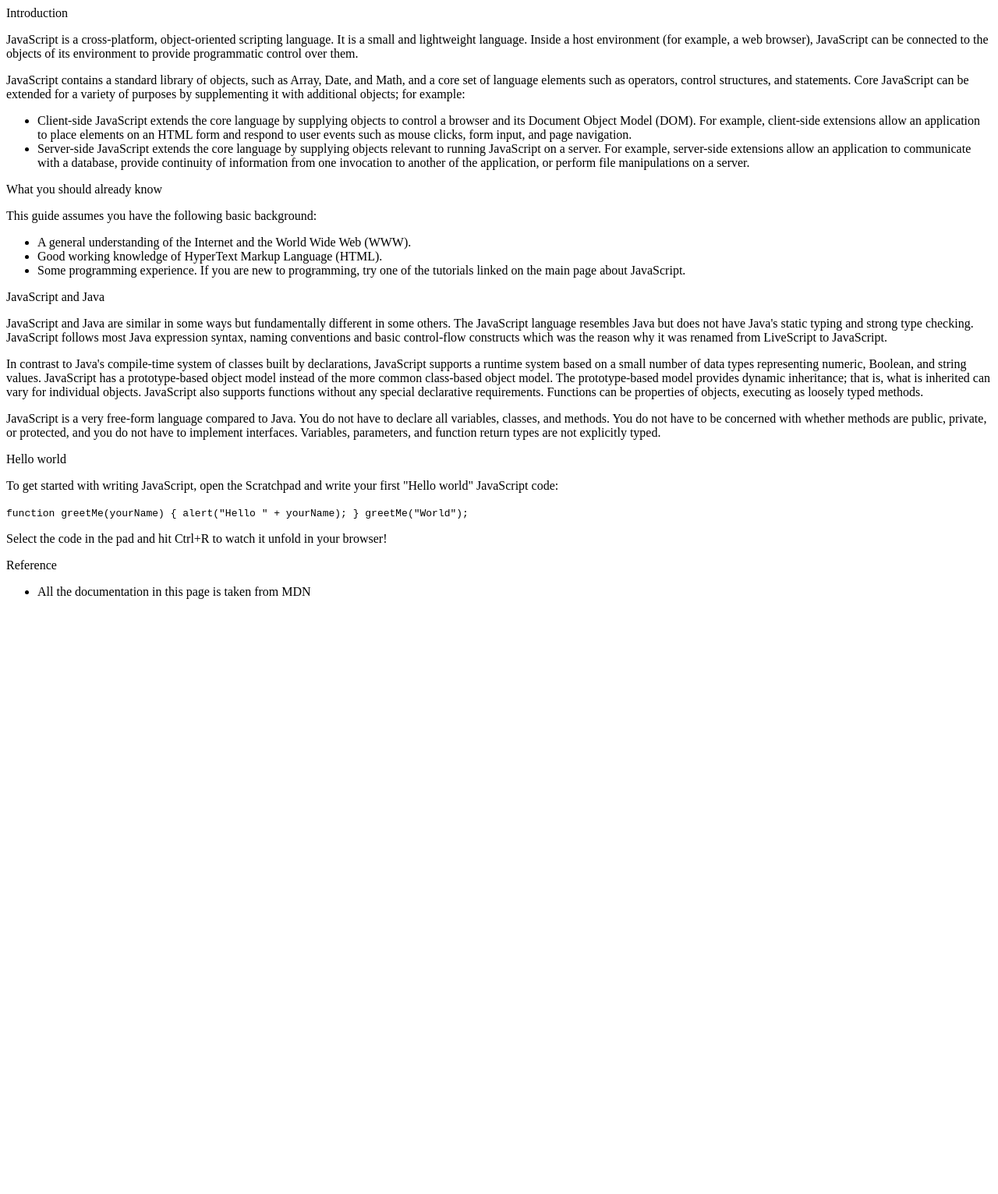
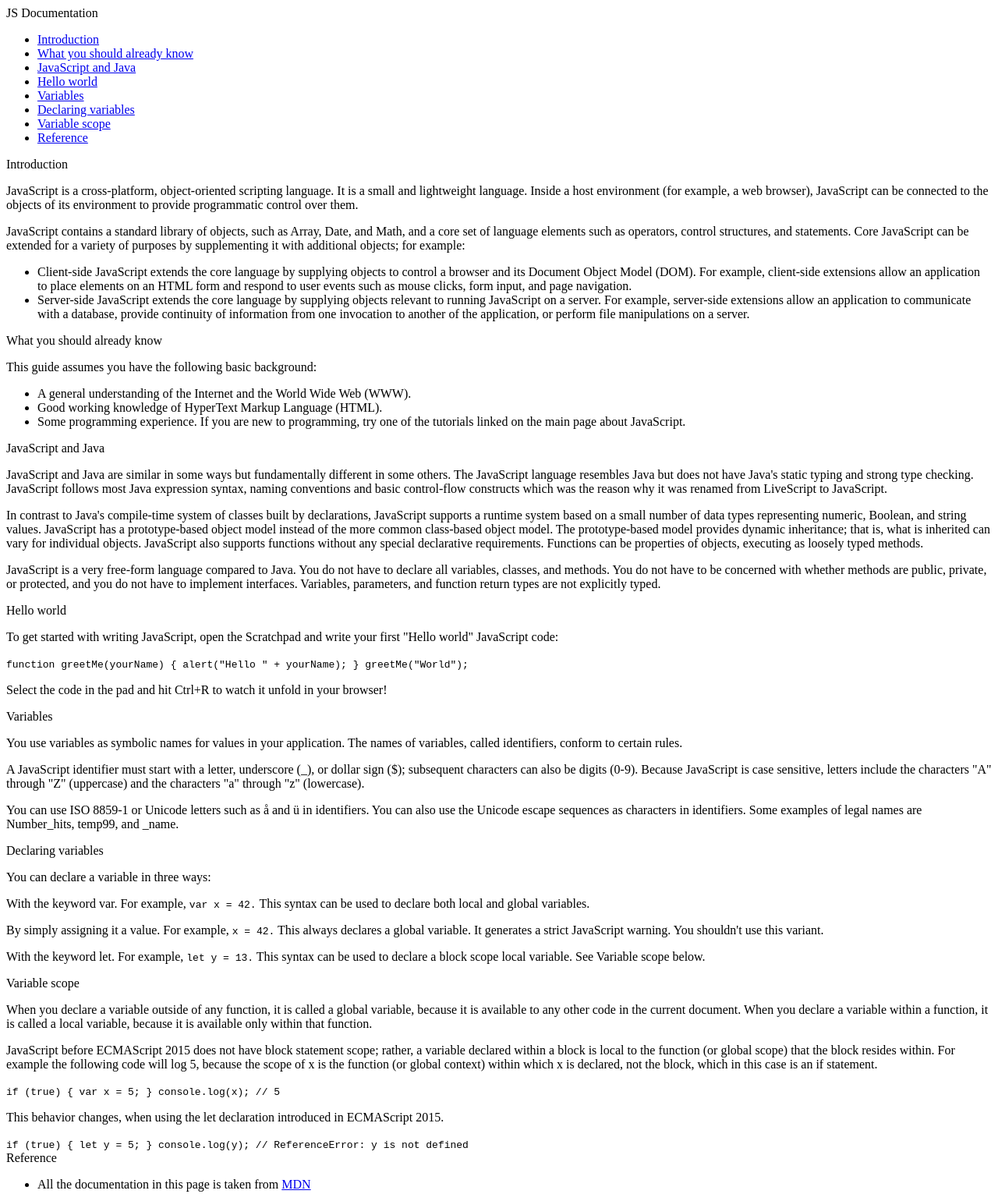
Before and after one commit to srenessa/freecodecamp-build-technical-documentation-page, a plain HTML site: page index.html in a window 1280 px wide. Shown: the whole page at 78% size. Before the commit the page ends 800 px from the top, so only its background shows below. Drawn offline with Linux system fonts and the light colour scheme.

Commit message:
HTML finalizado

```diff
--- a/index.html
+++ b/index.html
@@ -10,6 +10,43 @@
 </head>
 
 <body>
+    <nav id="navbar">
+        <header>JS Documentation</header>
+        <ul>
+            <li>
+               <a class="nav-link" href="#Introduction">Introduction</a>
+            </li>
+
+            <li>
+                <a class="nav-link" href="#what_you_should_already_know">What you should already know</a>
+            </li>
+
+            <li>
+               <a class="nav-link" href="#javascript_and_java">JavaScript and Java</a>
+            </li>
+
+            <li>
+               <a class="nav-link" href="#hello_world">Hello world</a>
+            </li>
+
+            <li>
+                <a class="nav-link" href="#variables">Variables</a>
+            </li>
+
+            <li>
+                <a class="nav-link" href="#declaring_variables">Declaring variables</a>
+            </li>
+
+            <li>
+                <a class="nav-link" href="#variable_scope">Variable scope</a>
+            </li>
+
+            <li>
+                <a class="nav-link" href="#reference">Reference</a>
+            </li>
+        </ul>
+    </nav>
+
     <main id="main-doc">
         <section class="main-section" id="Introduction">
             <header>Introduction</header>
@@ -37,7 +74,7 @@
             </article>
         </section>
 
-        <section class="main-section" id="what-you-should-already-know">
+        <section class="main-section" id="what_you_should_already_know">
             <header>What you should already know</header>
             <article>
                 <p>This guide assumes you have the following basic background:</p>
@@ -51,7 +88,7 @@
             </article>
         </section>
 
-        <section class="main-section" id="javascript-and-java">
+        <section class="main-section" id="javascript_and_java">
             <header> JavaScript and Java</header>
             <article>
                 <p>JavaScript and Java are similar in some ways but fundamentally different in some others. The
@@ -73,9 +110,7 @@
             </article>
         </section>
 
-
-
-        <section class="main-section" id="hello-world">
+        <section class="main-section" id="hello_world">
             <header>Hello world</header>
             <p>To get started with writing JavaScript, open the Scratchpad and write your first "Hello world" JavaScript
                 code:</p>
@@ -86,23 +121,65 @@
             <p>Select the code in the pad and hit Ctrl+R to watch it unfold in your browser!</p>
         </section>
 
+        <section class="main-section" id="variables">
+            <header>Variables</header>
+            <p>You use variables as symbolic names for values in your application. The names of variables, called
+                identifiers, conform to certain rules.</p>
+
+            <p>A JavaScript identifier must start with a letter, underscore (_), or dollar sign ($); subsequent
+                characters can also be digits (0-9). Because JavaScript is case sensitive, letters include the
+                characters "A" through "Z" (uppercase) and the characters "a" through "z" (lowercase).</p>
+
+            <p>You can use ISO 8859-1 or Unicode letters such as å and ü in identifiers. You can also use the Unicode
+                escape sequences as characters in identifiers. Some examples of legal names are Number_hits, temp99, and
+                _name.</p>
+        </section>
+
+        <section class="main-section" id="declaring_variables">
+            <header>Declaring variables</header>
+            <p>You can declare a variable in three ways:</p>
+            <p>
+                With the keyword var. For example,
+                <code>var x = 42.</code>
+                This syntax can be used to declare both local and global variables.
+            </p>
+
+            <p>
+                By simply assigning it a value. For example,
+                <code>x = 42.</code>
+                This always declares a global variable. It generates a strict JavaScript warning. You shouldn't use this variant.
+            </p>
+
+            <p>
+                With the keyword let. For example,
+                <code>let y = 13.</code>
+                This syntax can be used to declare a block scope local variable. See Variable scope below.
+            </p>
+        </section>
+
+        <section class="main-section" id="variable_scope">
+            <header>Variable scope</header>
+            <p>When you declare a variable outside of any function, it is called a global variable, because it is available to any other code in the current document. When you declare a variable within a function, it is called a local variable, because it is available only within that function.</p>
+
+            <p>JavaScript before ECMAScript 2015 does not have block statement scope; rather, a variable declared within a block is local to the function (or global scope) that the block resides within. For example the following code will log 5, because the scope of x is the function (or global context) within which x is declared, not the block, which in this case is an if statement.</p>
+
+            <code>if (true) { var x = 5; } console.log(x); // 5</code>
+
+            <p>This behavior changes, when using the let declaration introduced in ECMAScript 2015.</p>
+
+            <code>if (true) { let y = 5; } console.log(y); // ReferenceError: y is
+                not defined</code>
+        </section>
+
+
         <section class="main-section" id="reference">
             <header> Reference</header>
             <ul>
-                <li>All the documentation in this page is taken from MDN</li>
+                <li>All the documentation in this page is taken from <a href="https://developer.mozilla.org/en-US/docs/Web/JavaScript/Guide" target="_blank"> MDN</a></li>
             </ul>
         </section>
 
 
-
-
     </main>
-
-
-
-
-
-
 </body>
-
 </html>
```
